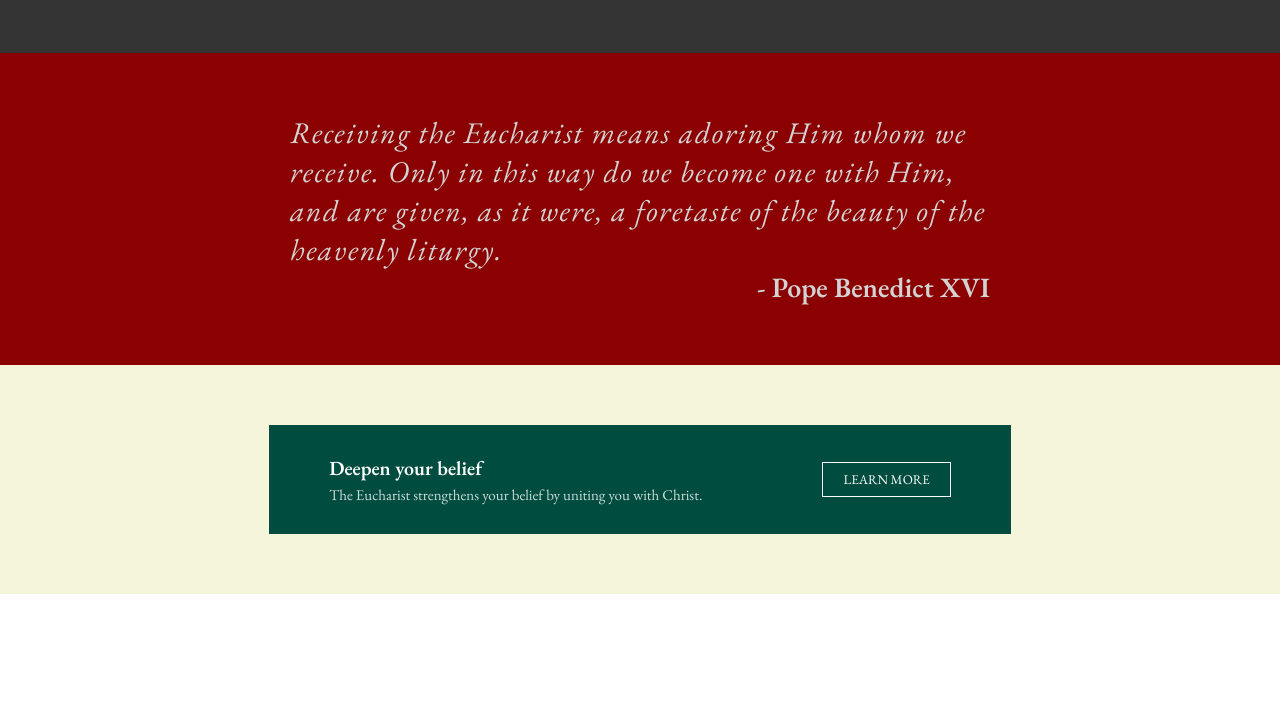
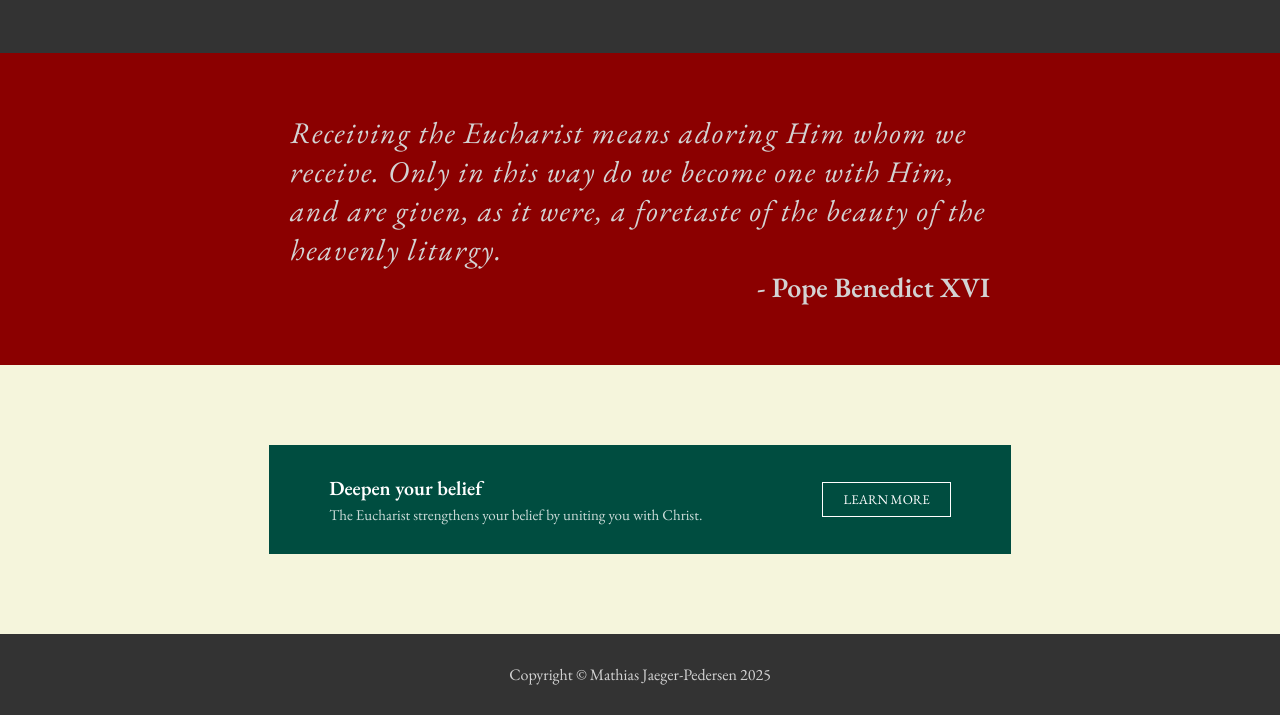
Before and after one commit to Jaegermeisty/Odin-Landing-Page-Project, a plain HTML site: page index.html in a window 1280 px wide. Shown: the part 1078-1793 px from the top of the page. Before the commit the page ends 1672 px from the top, so only its background shows below. Drawn offline with nearby package versions, Linux system fonts and the light colour scheme.

Commit message:
wrote and styled the footer

```diff
--- a/index.html
+++ b/index.html
@@ -89,7 +89,7 @@
   </main>
 
   <footer>
-
+    <p class="footer-text">Copyright &#169; Mathias Jaeger-Pedersen 2025</p>
   </footer>
 </body>
 </html>
--- a/styles.css
+++ b/styles.css
@@ -125,7 +125,7 @@ hr {
 .eucharist-point {
   width: 200px;
   text-align: center;
-  color: #D3D3D3 ;
+  color: #D3D3D3;
 }
 
 .bold-white {
@@ -174,7 +174,7 @@ hr {
 
 .feature-box {
   background-color: #004D40;
-  margin: 60px auto;
+  margin: 80px auto;
 }
 
 .feature-content {
@@ -208,3 +208,15 @@ hr {
   border: 1px solid white;
   padding: 8px 20px;
 }
+
+footer {
+  background-color: #333333;
+  display: flex;
+  justify-content: center;
+  align-items: center;
+}
+
+.footer-text {
+  color: #D3D3D3;
+  margin: 30px auto;
+}
```
